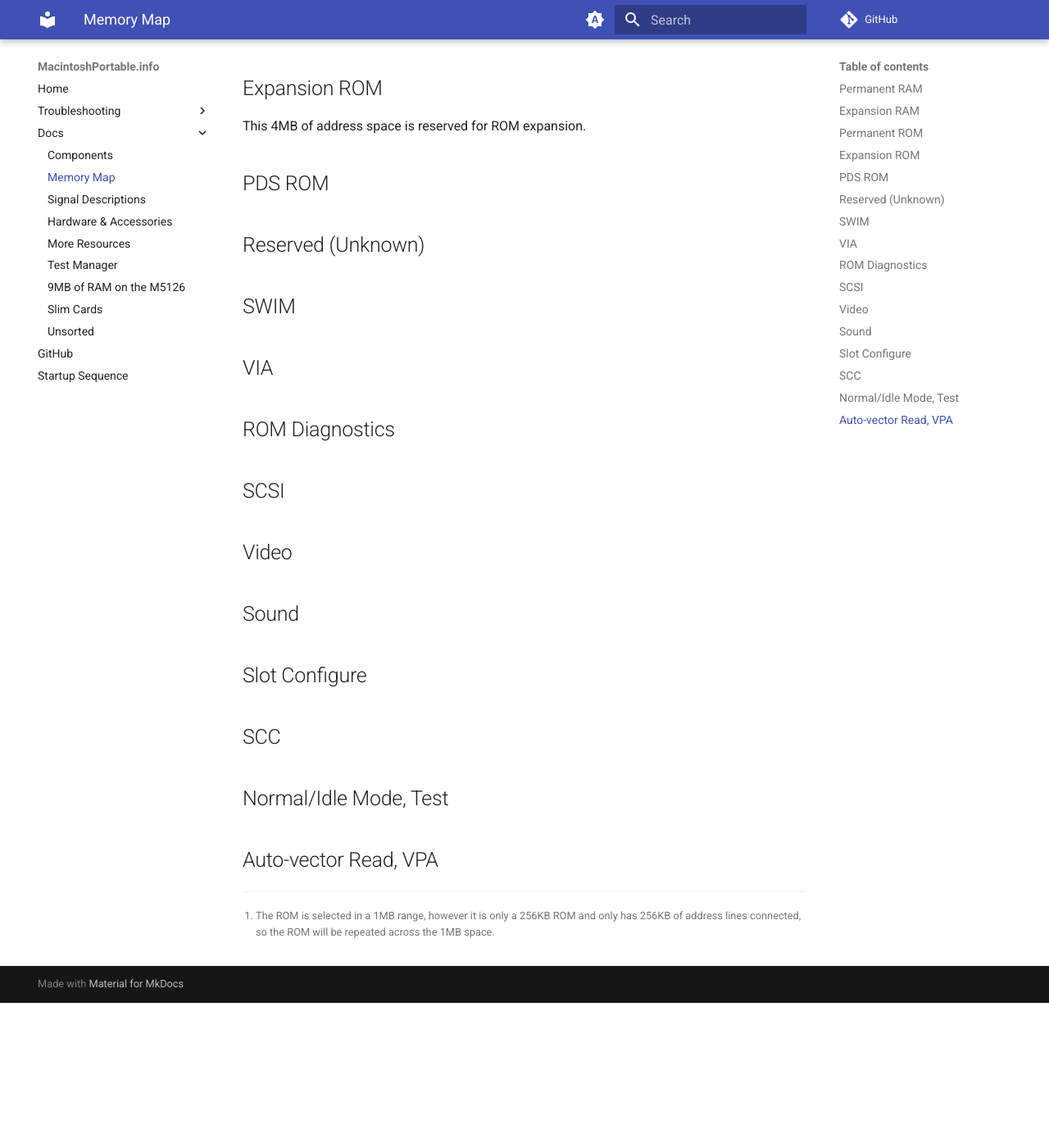
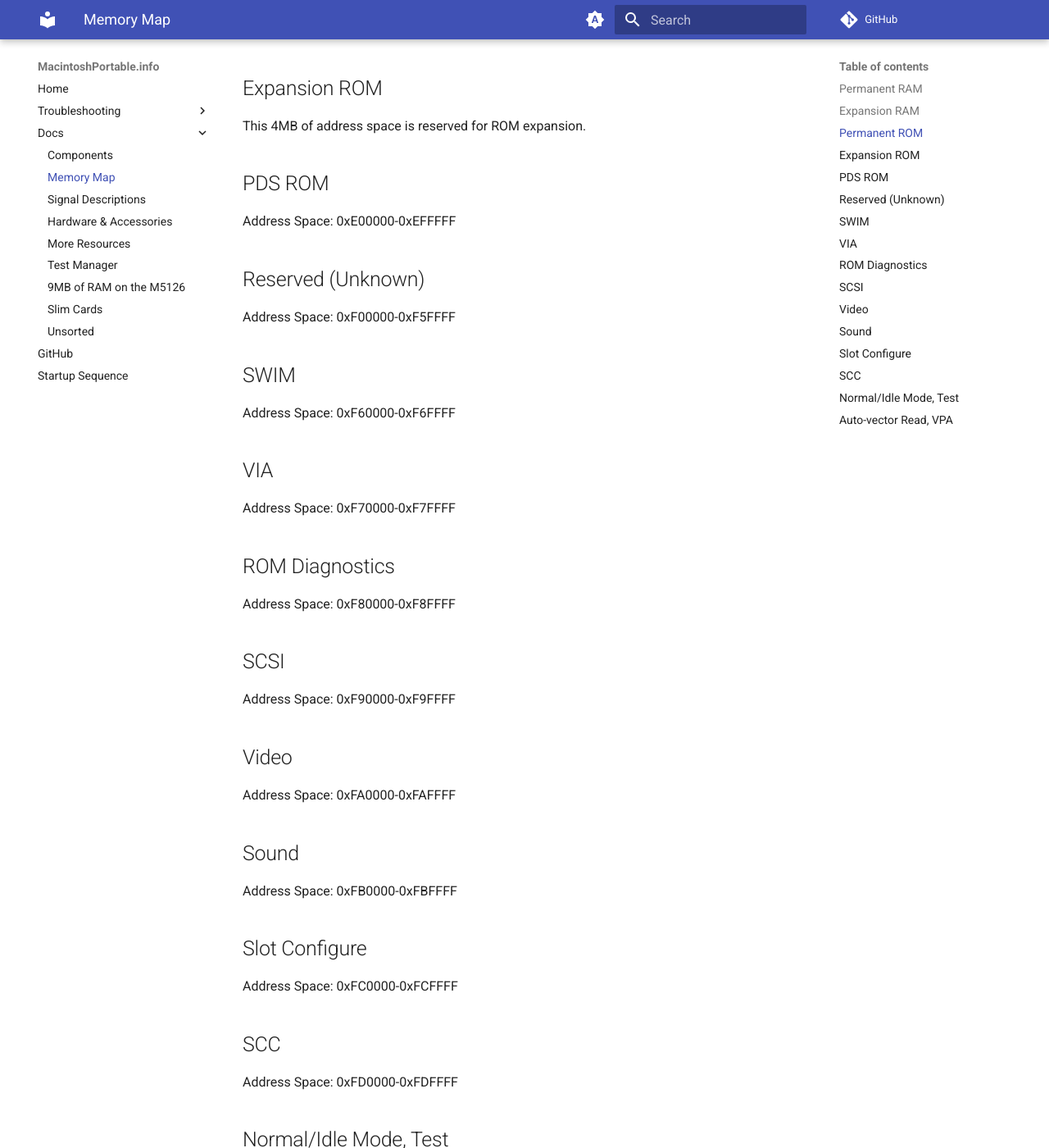
Before and after one commit to rezafouladian/MacintoshPortable, an MkDocs documentation site: the page built from docs/MemoryMap.md, in a window 1280 px wide and 1400 px high, scrolled down 1769 px. Shown: the whole window at 82% size. Built offline with MkDocs 1.6.1 and Material for MkDocs 9.7.7, drawn with Linux system fonts in a browser that asks for light colours; comment, search, counter and statistics services are not loaded; before the commit the page ends 2992 px from its top, so only the background shows below that; some of the changed text lies outside the part shown.

Commit message:
Update MemoryMap.md

```diff
--- a/docs/MemoryMap.md
+++ b/docs/MemoryMap.md
@@ -52,27 +52,51 @@ This 4MB of address space is reserved for ROM expansion.
 
 ## PDS ROM
 
+Address Space: 0xE00000-0xEFFFFF
+
 ## Reserved (Unknown)
+
+Address Space: 0xF00000-0xF5FFFF
 
 ## SWIM
 
+Address Space: 0xF60000-0xF6FFFF
+
 ## VIA
+
+Address Space: 0xF70000-0xF7FFFF
 
 ## ROM Diagnostics
 
+Address Space: 0xF80000-0xF8FFFF
+
 ## SCSI
+
+Address Space: 0xF90000-0xF9FFFF
 
 ## Video
 
+Address Space: 0xFA0000-0xFAFFFF
+
 ## Sound
+
+Address Space: 0xFB0000-0xFBFFFF
 
 ## Slot Configure
 
+Address Space: 0xFC0000-0xFCFFFF
+
 ## SCC
+
+Address Space: 0xFD0000-0xFDFFFF
 
 ## Normal/Idle Mode, Test
 
+Address Space: 0xFE0000-0xFEFFFF
+
 ## Auto-vector Read, VPA
+
+Address Space: 0xFF0000-0xFFFFFF
 
 
 
```
Also changed, not shown: other parts of docs/MemoryMap.md (+1 -1 lines).
